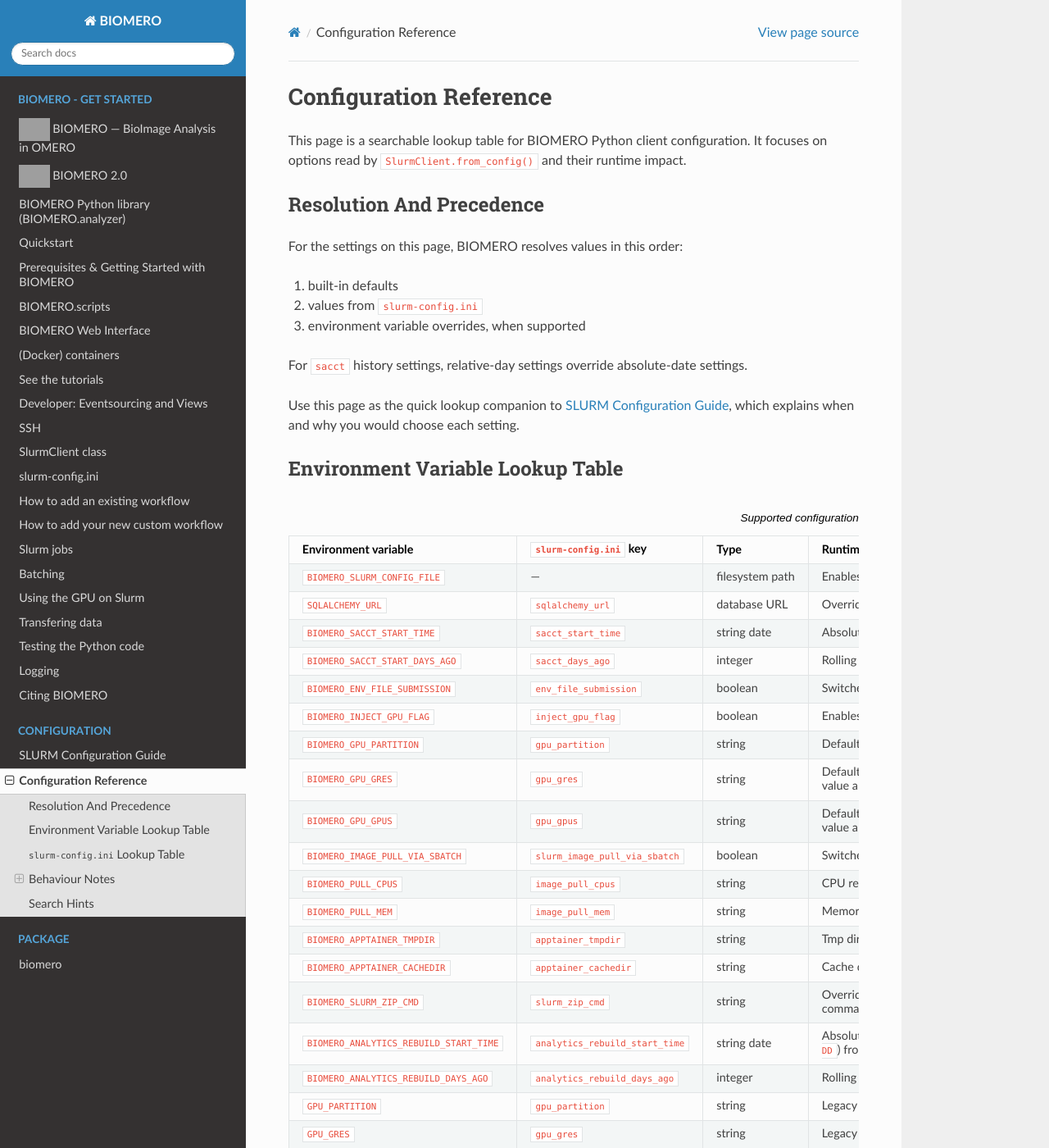
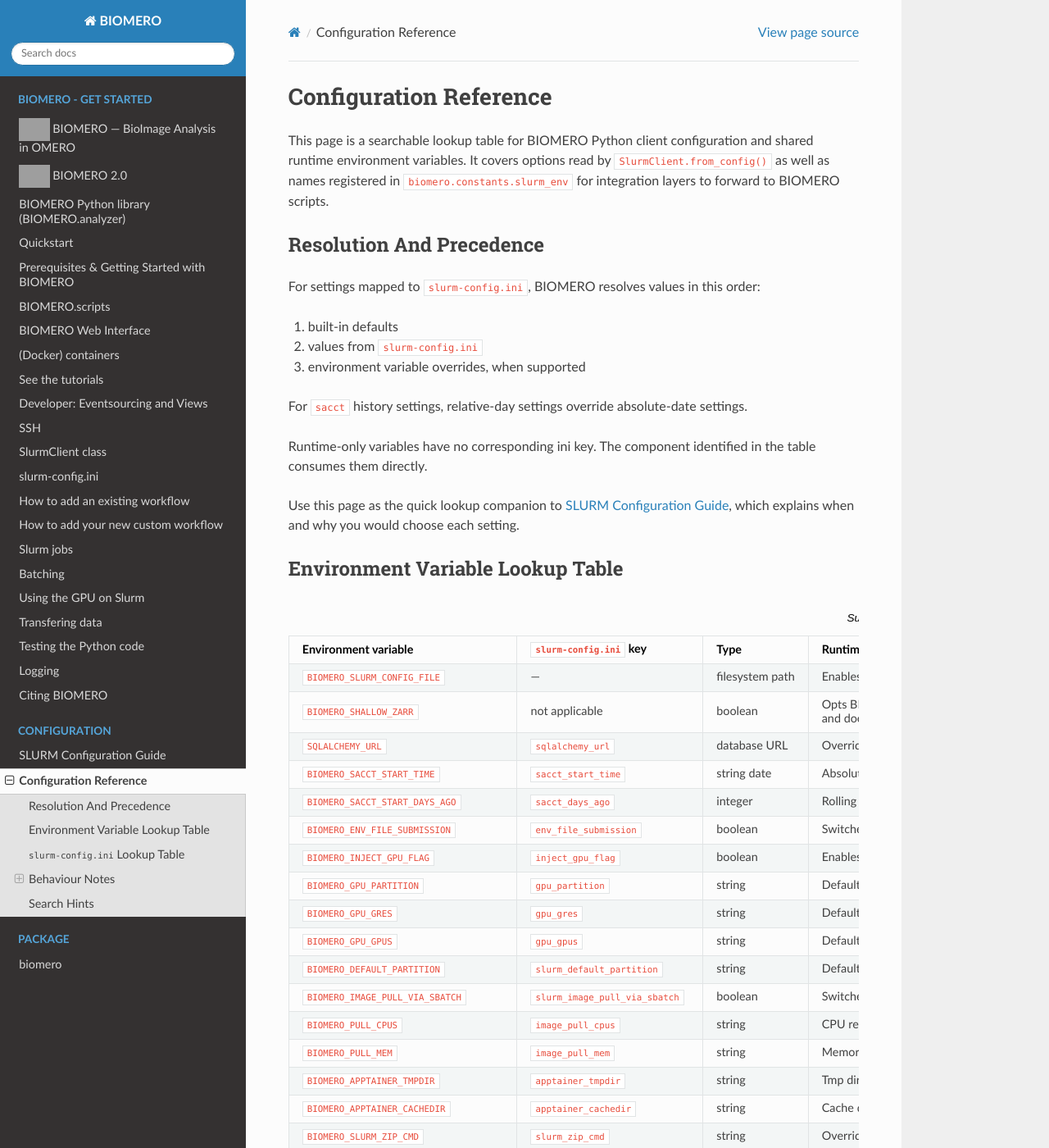
Before and after one commit to NL-BioImaging/biomero, a Sphinx documentation site: the page built from docs/configuration-reference.rst, in a window 1280 px wide and 1400 px high. Shown: the whole window at 82% size. Built offline with Sphinx 7.4.7 and the Read the Docs theme 3.1.0, drawn with Linux system fonts in a browser that asks for light colours; pages that are not in the unit, such as notebooks, are missing from menus; some of the changed text lies outside the part shown; grey boxes are pictures that could not be loaded.

Commit message:
docs: document forwarded BIOMERO environment variables

```diff
--- a/docs/configuration-reference.rst
+++ b/docs/configuration-reference.rst
@@ -1,19 +1,26 @@
 Configuration Reference
 =======================
 
-This page is a searchable lookup table for BIOMERO Python client configuration.
-It focuses on options read by ``SlurmClient.from_config()`` and their runtime impact.
+This page is a searchable lookup table for BIOMERO Python client configuration
+and shared runtime environment variables. It covers options read by
+``SlurmClient.from_config()`` as well as names registered in
+``biomero.constants.slurm_env`` for integration layers to forward to BIOMERO
+scripts.
 
 Resolution And Precedence
 -------------------------
 
-For the settings on this page, BIOMERO resolves values in this order:
+For settings mapped to ``slurm-config.ini``, BIOMERO resolves values in this
+order:
 
 1. built-in defaults
 2. values from ``slurm-config.ini``
 3. environment variable overrides, when supported
 
 For ``sacct`` history settings, relative-day settings override absolute-date settings.
+
+Runtime-only variables have no corresponding ini key. The component identified
+in the table consumes them directly.
 
 Use this page as the quick lookup companion to :doc:`slurm-configuration`, which
 explains when and why you would choose each setting.
@@ -32,6 +39,10 @@
      - —
      - filesystem path
      - Enables authoritative-file mode; only this ini file is read instead of merging the default config paths
+   * - ``BIOMERO_SHALLOW_ZARR``
+     - not applicable
+     - boolean
+     - Opts BIOMERO.scripts into canonical Zarr caching and shallow-result normalization when the importer integration is available; defaults to ``false`` and does not disable reconstruction of existing shallow inputs
    * - ``SQLALCHEMY_URL``
      - ``sqlalchemy_url``
      - database URL
@@ -64,6 +75,10 @@
      - ``gpu_gpus``
      - string
      - Default fallback ``--gpus=`` value appended to GPU workflow submissions; mutually exclusive with ``gpu_gres``
+   * - ``BIOMERO_DEFAULT_PARTITION``
+     - ``slurm_default_partition``
+     - string
+     - Default fallback Slurm partition for workflow and conversion jobs that do not already select one
    * - ``BIOMERO_IMAGE_PULL_VIA_SBATCH``
      - ``slurm_image_pull_via_sbatch``
      - boolean
@@ -229,6 +244,15 @@
 Behaviour Notes
 ---------------
 
+Parsing scope
+~~~~~~~~~~~~~
+
+The boolean and integer fallback rules below apply to options resolved by
+``SlurmClient.from_config()``. Runtime-only variables define their own parsing
+contract. ``BIOMERO_SHALLOW_ZARR`` is enabled only by the case-insensitive
+literal value ``true``; an absent or different value leaves the opt-in feature
+disabled.
+
 Boolean parsing
 ~~~~~~~~~~~~~~~
 
@@ -287,12 +311,14 @@
 
 * ``BIOMERO_SACCT_START_TIME``
 * ``SQLALCHEMY_URL``
+* ``BIOMERO_SHALLOW_ZARR``
 * ``BIOMERO_SACCT_START_DAYS_AGO``
 * ``BIOMERO_ENV_FILE_SUBMISSION``
 * ``BIOMERO_INJECT_GPU_FLAG``
 * ``BIOMERO_GPU_PARTITION``
 * ``BIOMERO_GPU_GRES``
 * ``BIOMERO_GPU_GPUS``
+* ``BIOMERO_DEFAULT_PARTITION``
 * ``BIOMERO_IMAGE_PULL_VIA_SBATCH``
 * ``BIOMERO_PULL_CPUS``
 * ``BIOMERO_PULL_MEM``
```
